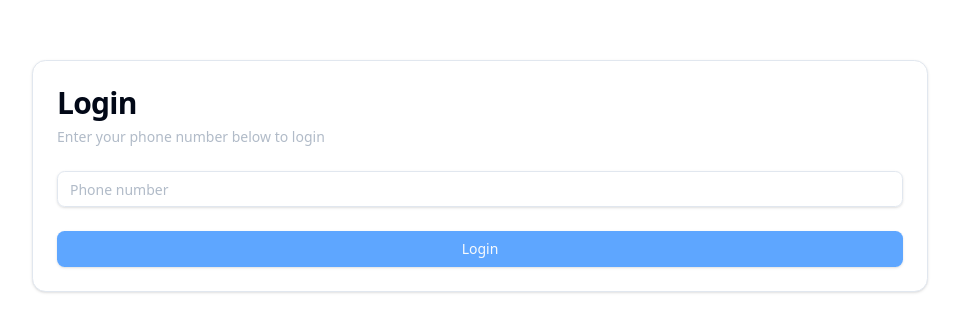
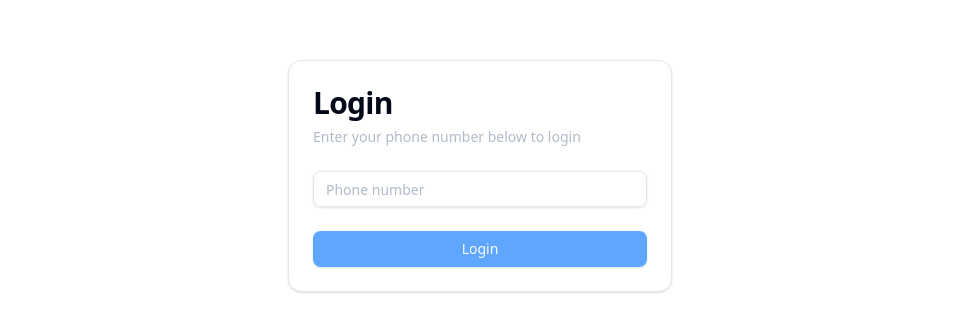
Before and after one commit to Lulzies87/weVote-react, a React (Vite) app: page /login in a window 1280 px wide. Shown: the part 224-556 px from the top of the page, without its empty margins (160-1119 px from the left). Built offline with nearby package versions, Linux system fonts and the light colour scheme.

Commit message:
login page: display errors from api

```diff
--- a/src/components/LoginPage.tsx
+++ b/src/components/LoginPage.tsx
@@ -21,6 +21,9 @@ import { Input } from "./ui/input";
 import { server } from "@/services/axiosInstance";
 import { useTenant } from "@/context/TenantContext";
 import { useNavigate } from "react-router-dom";
+import { Toaster } from "./ui/sonner";
+import { toast } from "sonner";
+import axios from "axios";
 
 const formSchema = z.object({
   phone: z.string().regex(/^\d{10}$/, "Phone number must be exactly 10 digits"),
@@ -45,13 +48,25 @@ export function LoginPage() {
 
       navigate("/");
     } catch (error) {
-      console.error("Failed to fetch tenant data", error);
+      if (axios.isAxiosError(error) && error.response) {
+        toast(<h4 className="destructive">Error {error.response.status}</h4>, {
+          description: error.response.data.error,
+          duration: 4000,
+          position: "top-center",
+          style: {
+            fontSize: "inherit",
+          },
+        });
+
+        console.error(error);
+      }
     }
   }
 
   return (
     <>
-      <Card>
+      <Toaster />
+      <Card className="max-w-sm mx-auto">
         <CardHeader>
           <CardTitle className="text-3xl font-bold">Login</CardTitle>
           <CardDescription>
```
